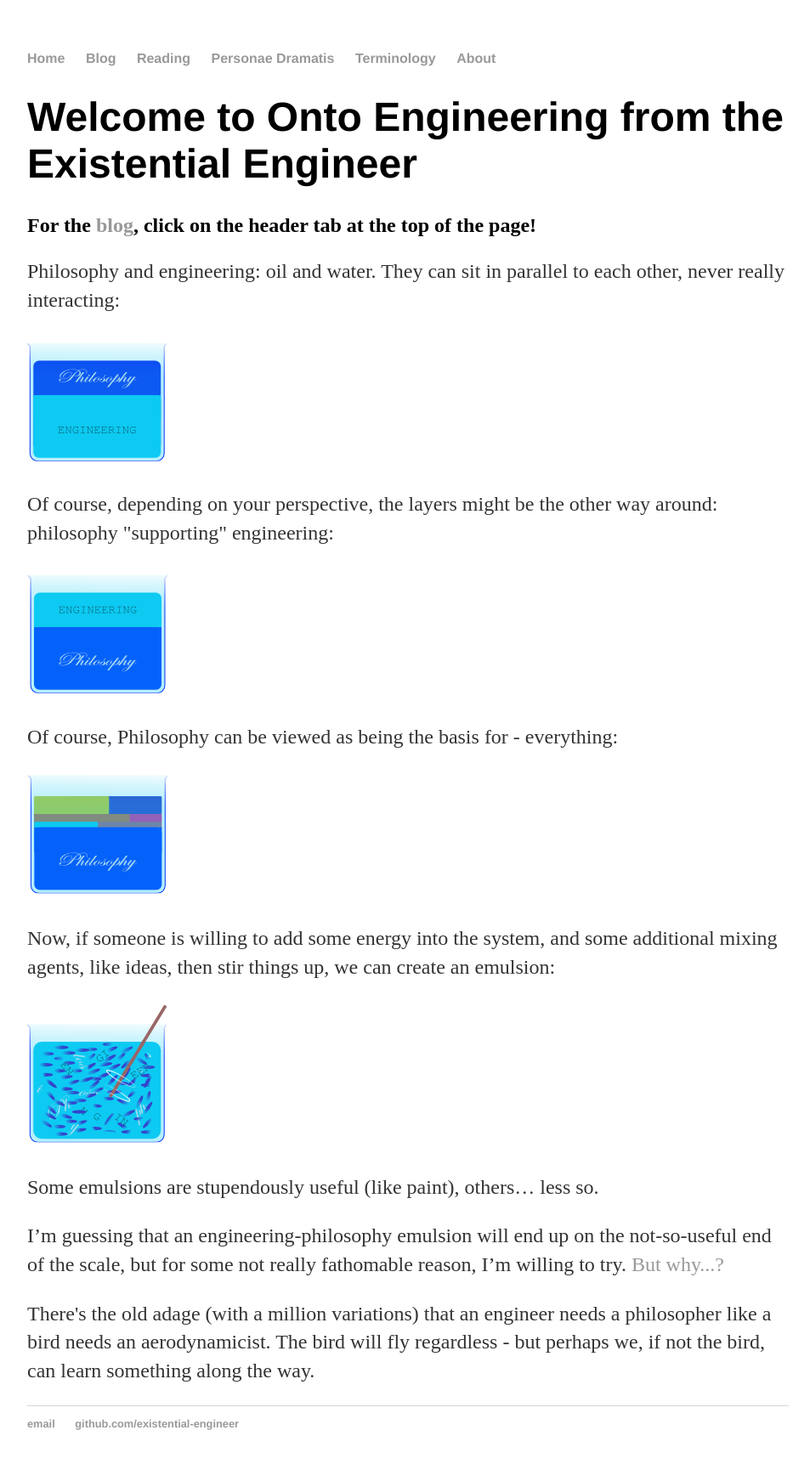
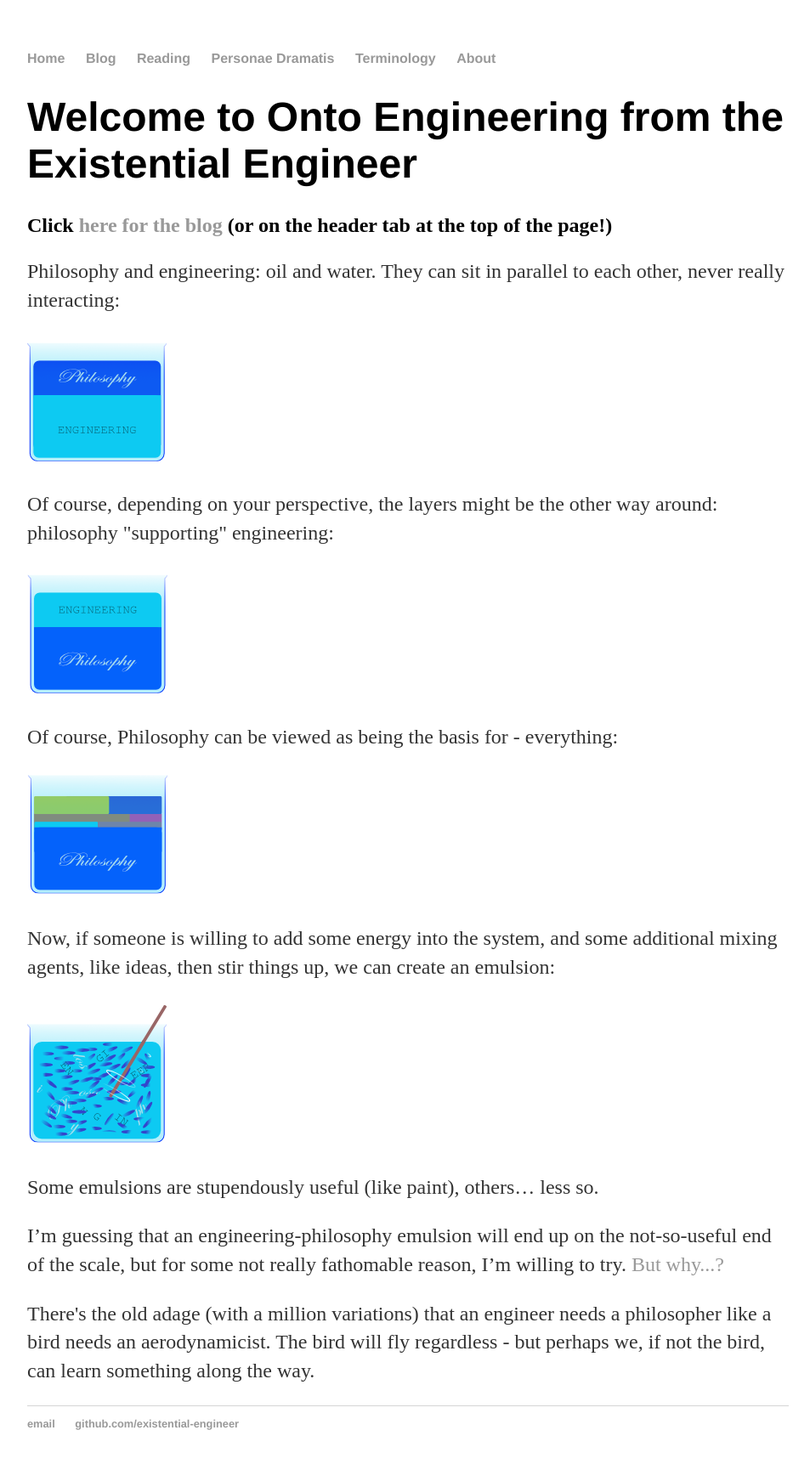
Before and after one commit to existential-engineer/existential-engineer.github.io, a Jekyll site: the page built from index.html, in a window 1280 px wide. Shown: the whole page at 85% size, without its empty margins (160-1113 px from the left). Built offline with Jekyll 4.4.1, drawn with Linux system fonts in a browser that asks for light colours.

Commit message:
Updated blog link text on index home page

```diff
--- a/index.html
+++ b/index.html
@@ -4,7 +4,7 @@ title: Onto Engineering
 ---
 <div class="blurb">
         <h1>Welcome to Onto Engineering from the Existential Engineer</h1>
-        <h2>For the <a href="/blog/index.html">blog</a>, click on the header tab at the top of the page!</h2>
+        <h2>Click <a href="/blog/index.html">here for the blog</a> (or on the header tab at the top of the page!)</h2>
         <p>Philosophy and engineering: oil and water. They can sit in parallel to each other, never really interacting: </p> <p> <img src="/images/PhiOnEng@0.5x.png" alt="OilAndWater" /></p>
         <p>Of course, depending on your perspective, the layers might be the other way around: philosophy "supporting" engineering:</p>
         <p><img src="/images/EngOnPhi.png" alt="PhilosophySupportingEngineering" /></p>
```
